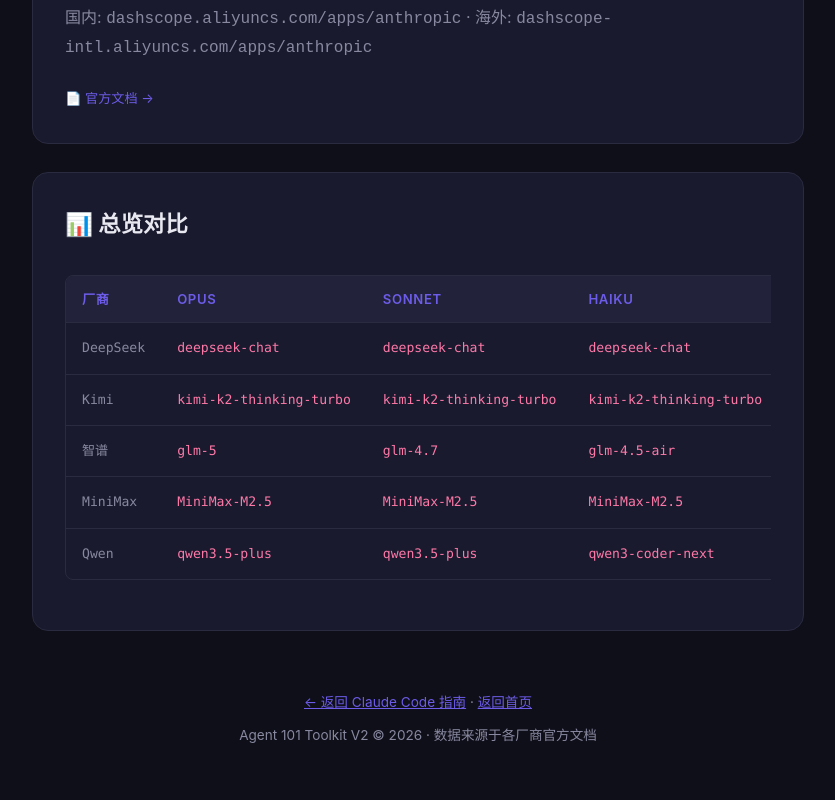
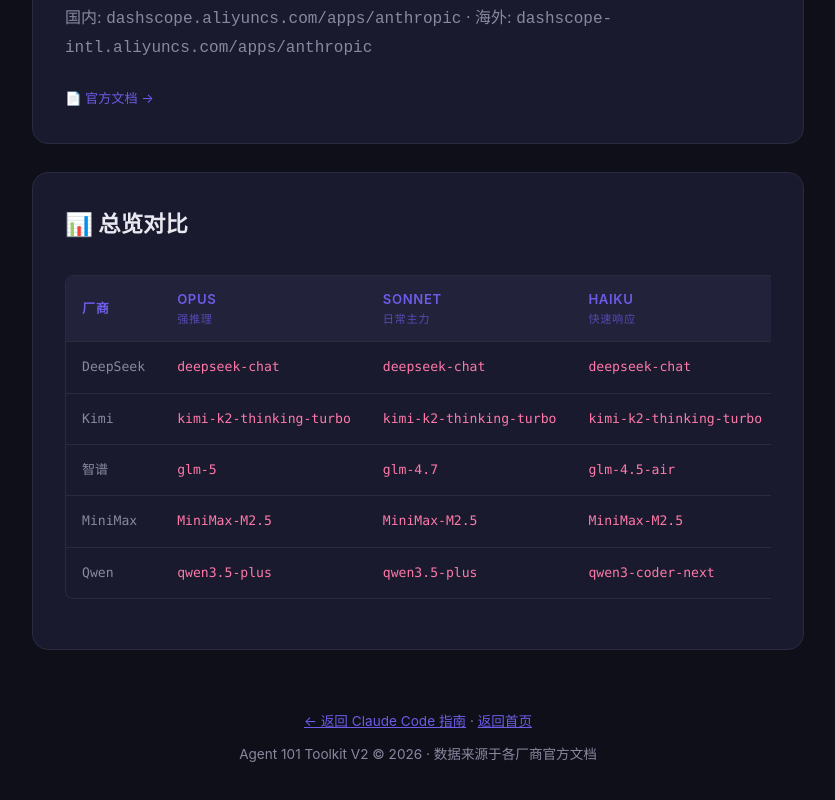
Before and after one commit to feijj/agent101, a plain HTML site: page agent101-toolkit/claude-code/model-mapping.html in a window 1280 px wide. Shown: the part 4350-5150 px from the top of the page, without its empty margins (222-1057 px from the left). Drawn offline with Linux system fonts and the light colour scheme.

Commit message:
fix: restore Opus/Sonnet/Haiku role descriptions in summary table

```diff
--- a/agent101-toolkit/claude-code/model-mapping.html
+++ b/agent101-toolkit/claude-code/model-mapping.html
@@ -429,9 +429,15 @@
                     <thead>
                         <tr>
                             <th>厂商</th>
-                            <th>Opus</th>
-                            <th>Sonnet</th>
-                            <th>Haiku</th>
+                            <th>Opus<div style="font-weight:400;font-size:0.7rem;opacity:0.7;text-transform:none">强推理
+                                </div>
+                            </th>
+                            <th>Sonnet<div style="font-weight:400;font-size:0.7rem;opacity:0.7;text-transform:none">日常主力
+                                </div>
+                            </th>
+                            <th>Haiku<div style="font-weight:400;font-size:0.7rem;opacity:0.7;text-transform:none">快速响应
+                                </div>
+                            </th>
                             <th>映射策略</th>
                         </tr>
                     </thead>
```
